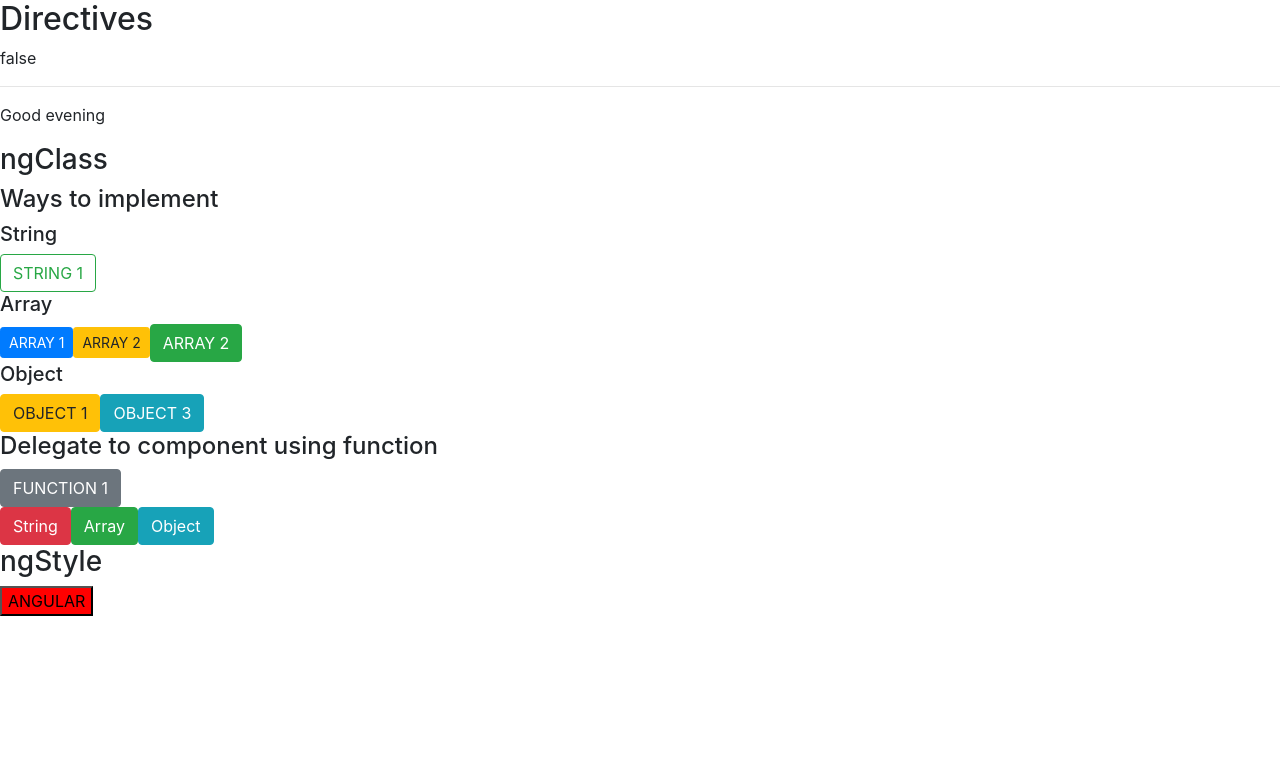
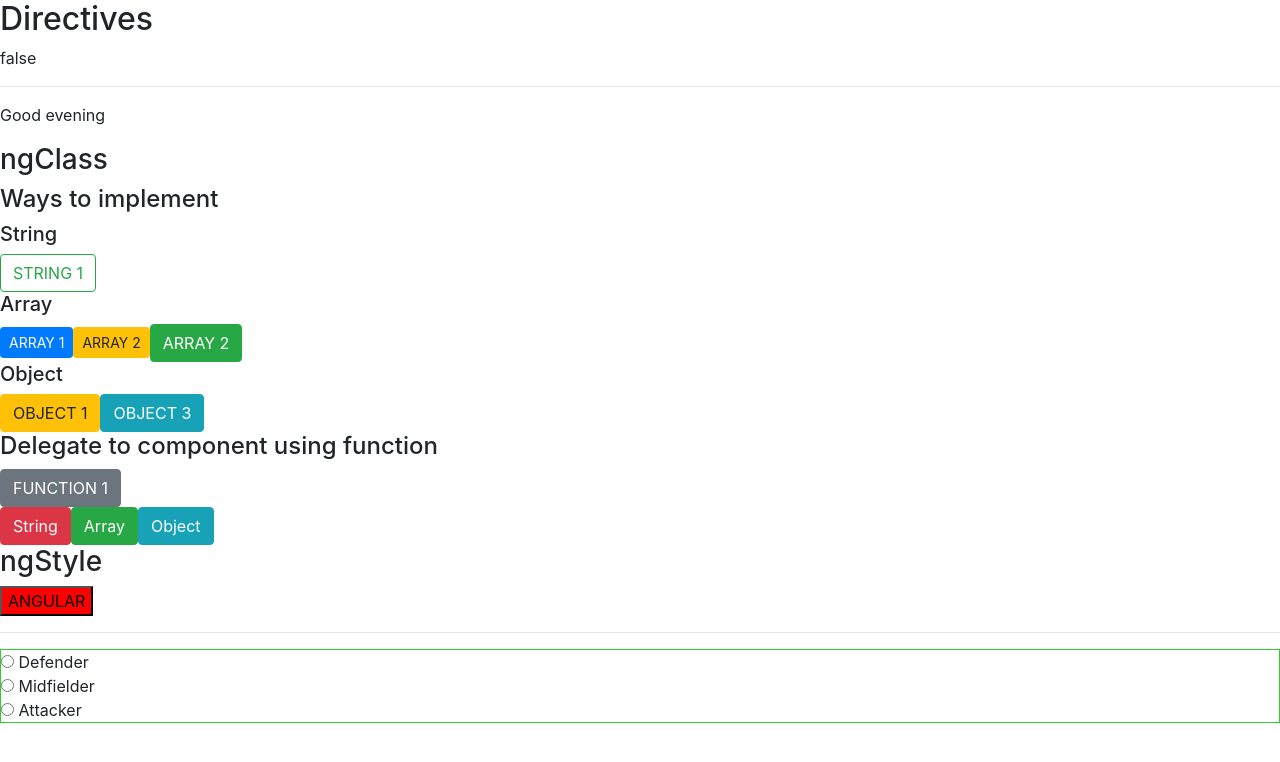
Before and after one commit to irfaanf/my-second-app, an Angular app: page / in a window 1280 px wide. Shown: the top 762 px of the page. Built offline with nearby package versions, Linux system fonts and the light colour scheme.

Commit message:
Add example to control border color using field in TS file.

```diff
--- a/src/app/header/header.component.html
+++ b/src/app/header/header.component.html
@@ -58,3 +58,11 @@
 
 <h3>ngStyle</h3>
 <button [ngStyle]="{background: 'red'}">ANGULAR</button>
+
+<hr>
+
+<div [ngClass]="this.checked ? 'green-background' : 'red-background'">
+    <input type="radio" name="position" value="defender"> Defender <br />
+    <input type="radio" name="position" value="midfielder"> Midfielder <br />
+    <input type="radio" name="position" value="attacker"> Attacker <br />
+</div>
--- a/src/app/header/header.component.scss
+++ b/src/app/header/header.component.scss
@@ -0,0 +1,7 @@
+.red-background {
+    border: 1px solid red;
+}
+
+.green-background {
+    border: 1px solid limegreen;
+}
--- a/src/app/header/header.component.ts
+++ b/src/app/header/header.component.ts
@@ -24,6 +24,8 @@ export class HeaderComponent implements OnInit {
     'btn-info': true
   }
 
+  checked: boolean = true;
+
   constructor() { }
 
   ngOnInit() {
@@ -47,4 +49,5 @@ export class HeaderComponent implements OnInit {
   returnObject() {
     return { 'btn': true, 'btn-info': true };
   }
+
 }
```
